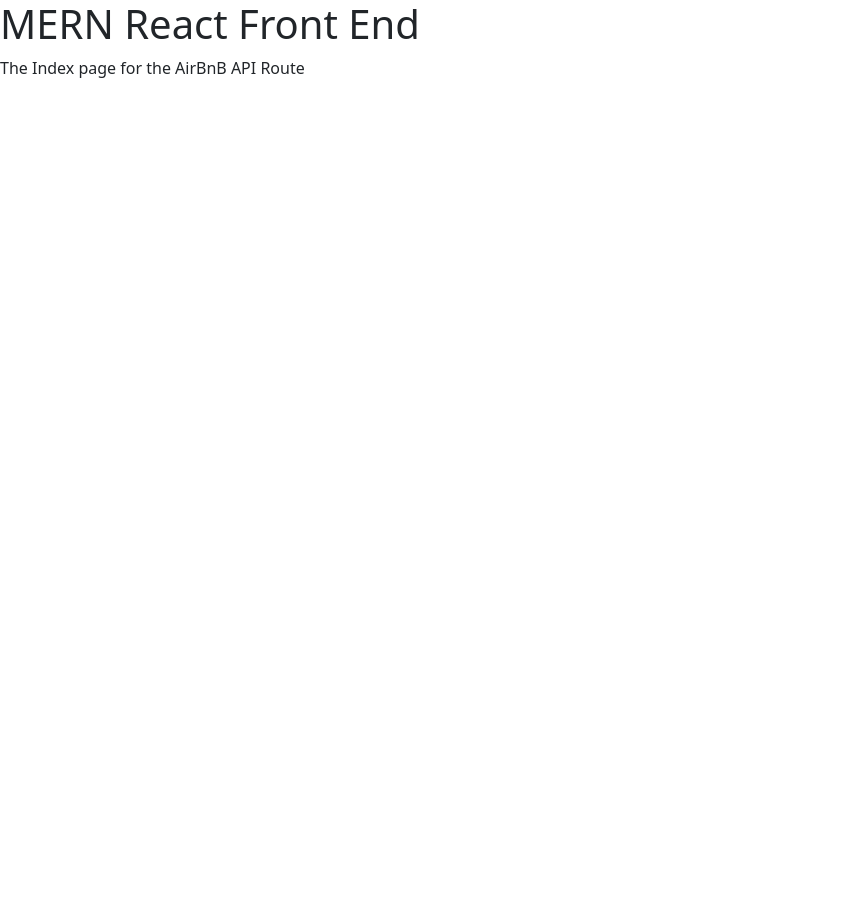
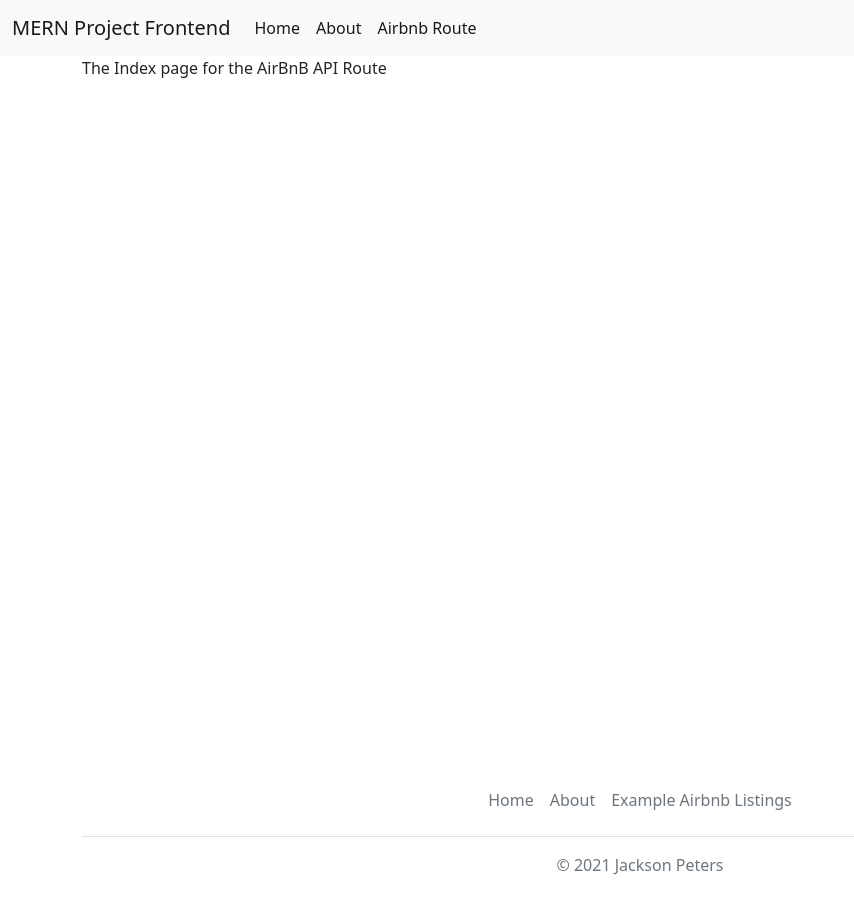
Before and after one commit to Jpete170/mern-frontend, a React (Create React App) app: page /airbnb in a window 1280 px wide. Shown: the whole page, without its empty margins (0-854 px from the left). Before the commit the page ends 800 px from the top, so only its background shows below. Built offline with nearby package versions, Linux system fonts and the light colour scheme.

Commit message:
updated yarn with axios (future proofing); added footer functionality + begin styling pages using Bootstrap; started working on preliminary front page + airbnb route; added db.js file for eventual backend connection

```diff
--- /dev/null
+++ b/api/db.js
@@ -0,0 +1 @@
+//Placeholder file for eventual backend connection
--- a/package.json
+++ b/package.json
@@ -4,11 +4,13 @@
   "private": true,
   "dependencies": {
     "@popperjs/core": "^2.11.2",
+    "axios": "^0.25.0",
     "bootstrap": "^5.1.3",
     "react": "^16.6.1",
     "react-dom": "^16.6.1",
     "react-router-dom": "^6.2.1",
-    "react-scripts": "^4.0.3"
+    "react-scripts": "^4.0.3",
+    "typescript": "^4.5.5"
   },
   "scripts": {
     "dev": "react-scripts start",
--- a/public/index.html
+++ b/public/index.html
@@ -22,7 +22,7 @@
       work correctly both with client-side routing and a non-root public URL.
       Learn how to configure a non-root public URL by running `npm run build`.
     -->
-    <title>Create React App + Go API</title>
+    <title>Listings Finder | MERN Portfolio Project</title>
   </head>
   <body>
     <noscript>
--- a/src/App.js
+++ b/src/App.js
@@ -2,7 +2,7 @@ import React from 'react';
 import 'bootstrap/dist/css/bootstrap.min.css';
 import {BrowserRouter as Router, Routes, Route, Link} from "react-router-dom"
 
-import Navigation from './components/NavBar';
+import {Navigation} from './components/NavBar';
 import Header from './components/header';
 import Footer from './components/footer';
 
@@ -14,11 +14,11 @@ import { AirbnbIndex } from './screens/airbnb/airbnbIndex';
 
 function App() {
   return (
-    <div className="text-3xl">
+    <body className="">
       <header>
-        <Header />
+        <Navigation/>
       </header>
-      <main>
+      <main class="container">
         <Router>
           <div>
             <Routes>
@@ -28,7 +28,10 @@ function App() {
           </div>
         </Router>
       </main>
-    </div>
+      <footer class="footer">
+        <Footer />
+      </footer>
+    </body>
   );
 }
 
--- a/src/components/NavBar.js
+++ b/src/components/NavBar.js
@@ -1,16 +1,28 @@
 import { Link } from "react-router-dom";
 
-export default function Navigation(){
+export const Navigation = () =>{
     return(
-        <div class="">
-            <ul>
-                <li>
-                    <Link to="/" class="">Home</Link>
-                </li>
-                <li>
-                    <Link to="/airbnb" class="">AirBnB Listings</Link>
-                </li>
-            </ul>
+    <nav class="navbar navbar-expand-lg navbar-light bg-light">
+        <div class="container-fluid">
+            <a class="navbar-brand" href="/">MERN Project Frontend</a>
+            <button class="navbar-toggler" type="button" data-bs-toggle="collapse" data-bs-target="#navbarSupportedContent" aria-controls="navbarSupportedContent" aria-expanded="false" aria-label="Toggle navigation">
+                <span class="navbar-toggler-icon"></span>
+            </button>
+            <div class="collapse navbar-collapse" id="navbarSupportedContent">
+                <ul class="navbar-nav me-auto mb-2 mb-lg-0">
+                    <li class="nav-item">
+                        <a class="nav-link active" aria-current="page" href="/">Home</a>
+                    </li>
+                    <li class="nav-item">
+                        <a class="nav-link active" href="/about">About</a>
+                    </li>
+                    <li class="nav-item">
+                        <a class="nav-link active" href="/airbnb">Airbnb Route </a>
+                    </li>
+
+                </ul>
+            </div>
         </div>
+    </nav>
     )
 }
--- a/src/components/footer.js
+++ b/src/components/footer.js
@@ -1,7 +1,15 @@
 export default function Footer(){
     return(
-        <footer>
-            <p>Test Footer</p>
+    <div class="container">
+        <footer class="py-3 my-4">
+            <ul class="nav justify-content-center border-bottom pb-3 mb-3">
+            <li class="nav-item"><a href="#" class="nav-link px-2 text-muted">Home</a></li>
+            <li class="nav-item"><a href="#" class="nav-link px-2 text-muted">About</a></li>
+            <li class="nav-item"><a href="#" class="nav-link px-2 text-muted">Example Airbnb Listings</a></li>
+
+            </ul>
+            <p class="text-center text-muted">© 2021 Jackson Peters</p>
         </footer>
+    </div>
     )
 }
--- a/src/index.css
+++ b/src/index.css
@@ -1,3 +1,6 @@
-@tailwind base;
-@tailwind components;
-@tailwind utilities;
+.footer {
+    position: absolute;
+    bottom: 0;
+    width: 100%;
+    height: 60px;
+}
--- a/src/index.js
+++ b/src/index.js
@@ -2,7 +2,7 @@ import React from 'react';
 import ReactDOM from 'react-dom';
 import App from './App';
 import * as serviceWorker from './serviceWorker';
-
+import './index.css'
 ReactDOM.render(<App />, document.getElementById('root'));
 
 // If you want your app to work offline and load faster, you can change
--- a/src/screens/home.js
+++ b/src/screens/home.js
@@ -3,8 +3,37 @@ import React from "react";
 export const Home = () =>{
     return(
         <div>
-            <div className="">
-                <p class="lead">Test Element!</p>
+            <div className="text-center text-decoration-underline">
+                <h1>Listings Finder</h1>
+            </div>
+            <div class="">
+                <p>This is the front end portion for my <a href="/">MERN Fullstack project</a>. This is a React project created using the Create React App CLI command, and uses <a href="?">Bootstrap</a> for CSS styling.</p>
+            </div>
+            <div>
+                <div class="text-decoration-underline">
+                    <h3>Disclaimer</h3>
+                </div>
+                <div>
+                    <p>This project uses the sample data collections provided by <a href="#" class="">MongoDB</a>, and is not reflective of any actual data used by real world companies.</p>
+                </div>
+            </div>
+            <div>
+                <div class="text-decoration-underline">
+                    <h3>Routes</h3>
+                </div>
+                <div>
+                    <p>The current routes are available to browse / use:</p>
+                    <div>
+                        <div class="card" style={{width: '18rem'}}>
+                            <img src="#" class="card-img-top" alt="Placeholder Text" />
+                            <div class="card-body">
+                                <h5 class="card-title">Airbnb Listings</h5>
+                                <p class="card-text">This page will provide Airbnb listings from around the world.</p>
+                                <a href="/airbnb" class="btn btn-primary">Go to Page</a>
+                            </div>
+                        </div>
+                    </div>
+                </div>
             </div>
         </div>
     )
```
Also changed, not shown: 1 other file (tests, documents, lock files or other folders).
